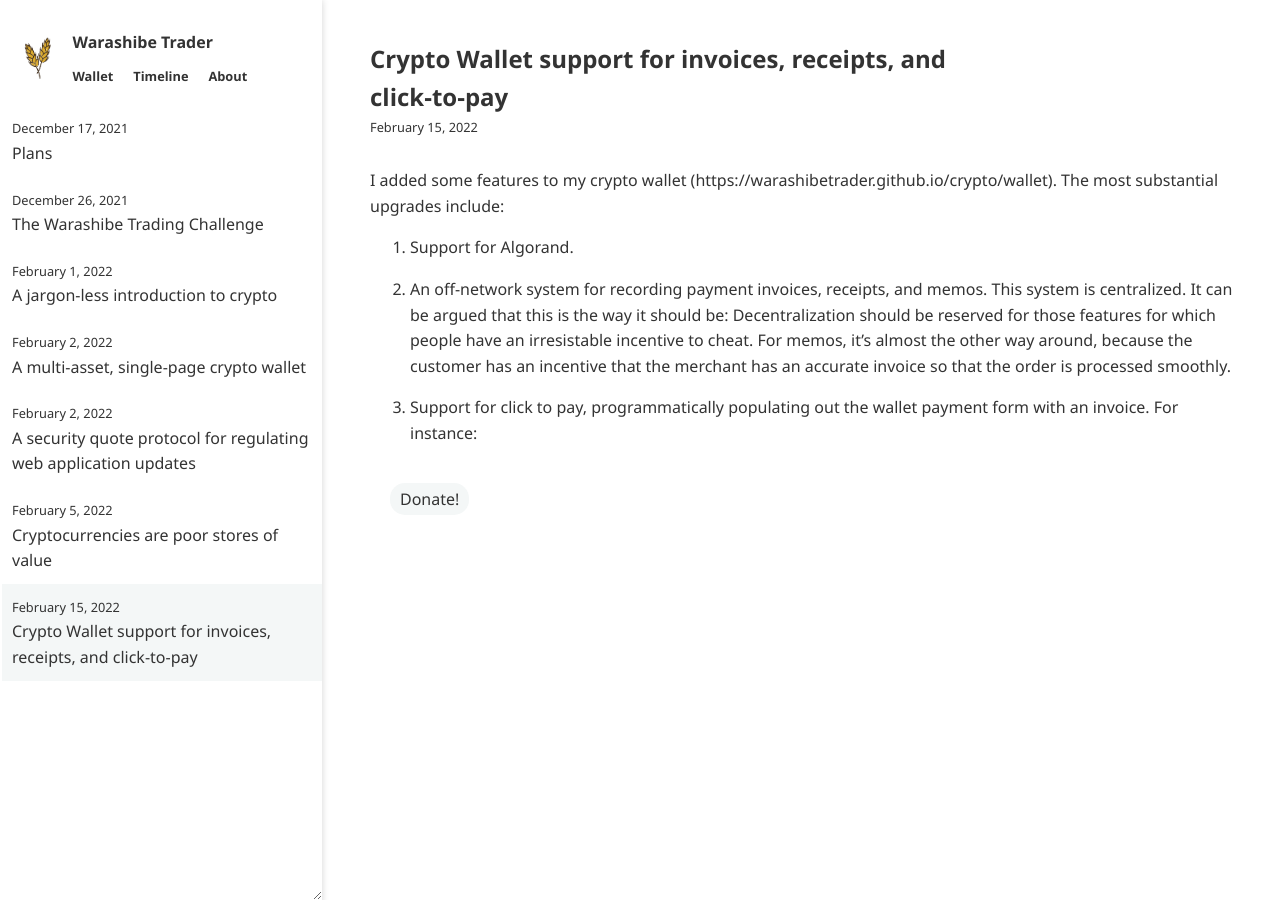
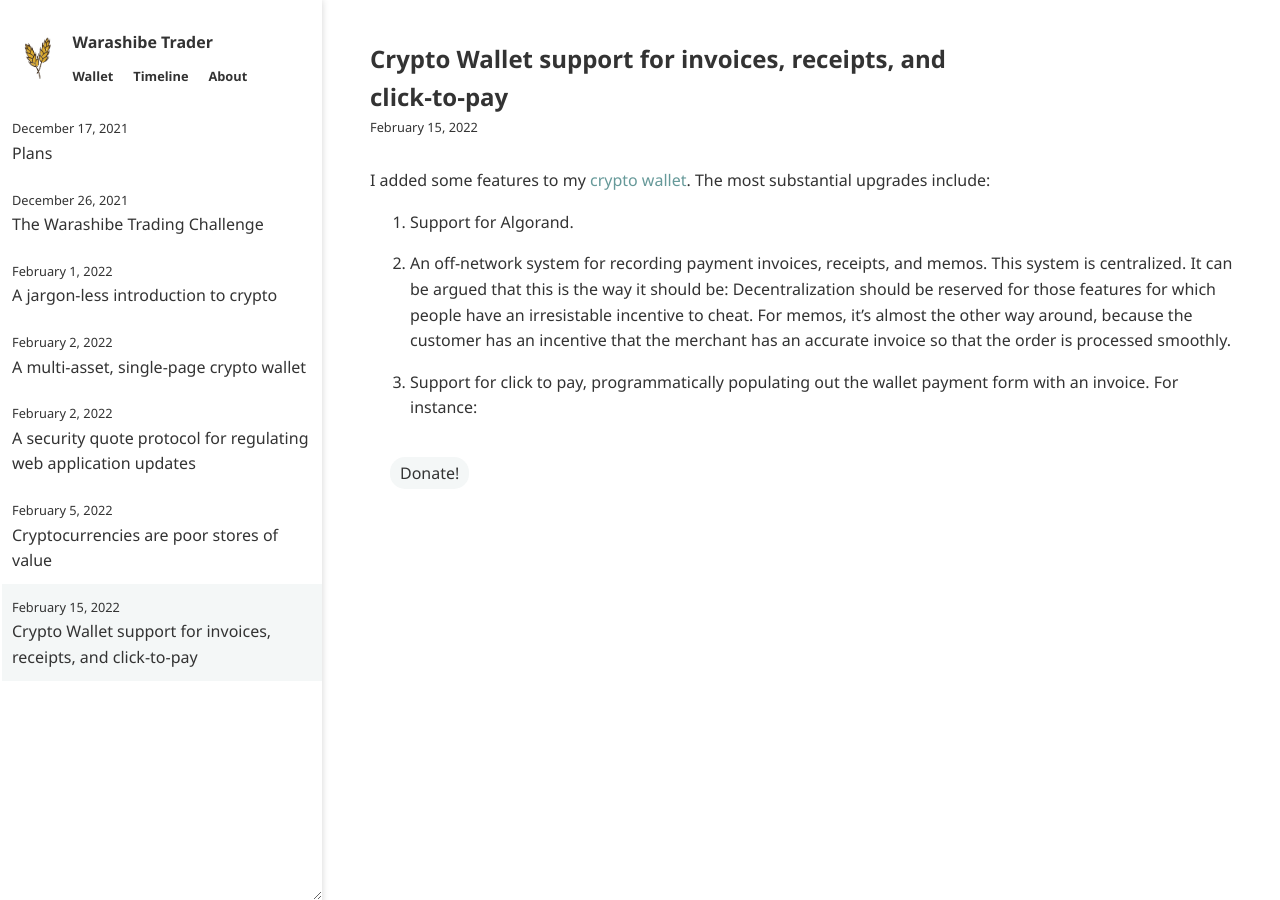
Before and after one commit to warashibetrader/warashibetrader.github.io, a Jekyll site: the page built from _posts/2022-02-15-payment-receipt.md, in a window 1280 px wide. Built offline with Jekyll 4.4.1, drawn with Linux system fonts in a browser that asks for light colours.

Commit message:
Update 2022-02-15-payment-receipt.md

```diff
--- a/_posts/2022-02-15-payment-receipt.md
+++ b/_posts/2022-02-15-payment-receipt.md
@@ -2,7 +2,7 @@
 title: "Crypto Wallet support for invoices, receipts, and click-to-pay"
 ---
 
-I added some features to my crypto wallet (https://warashibetrader.github.io/crypto/wallet). The most substantial upgrades include:
+I added some features to my [crypto wallet](https://warashibetrader.github.io/crypto/wallet). The most substantial upgrades include:
 
 1. Support for Algorand.
 
```
